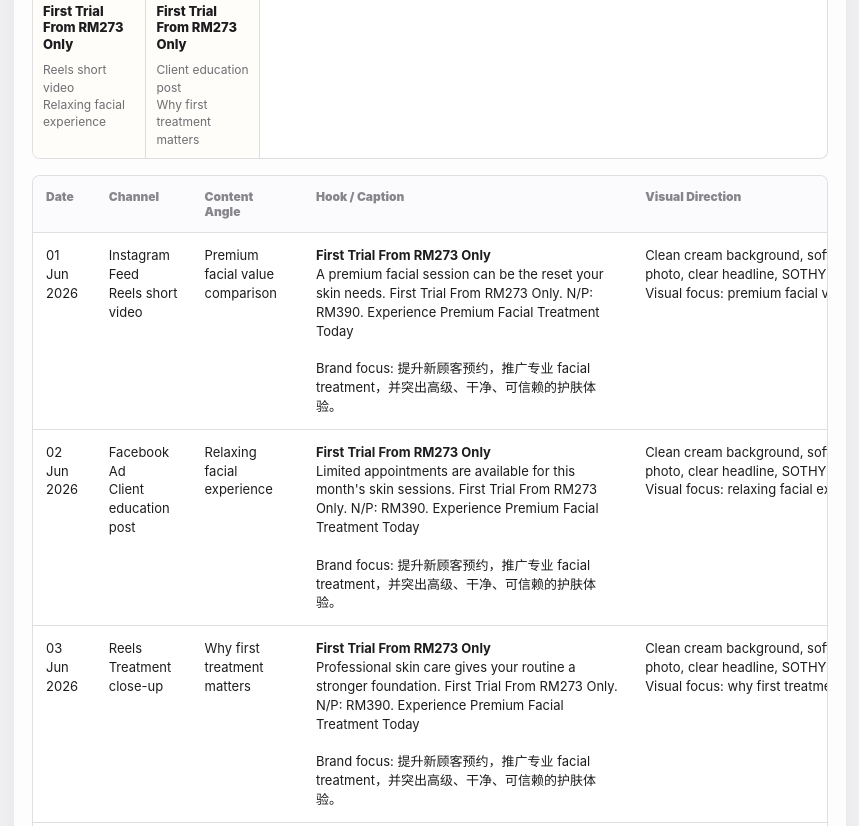
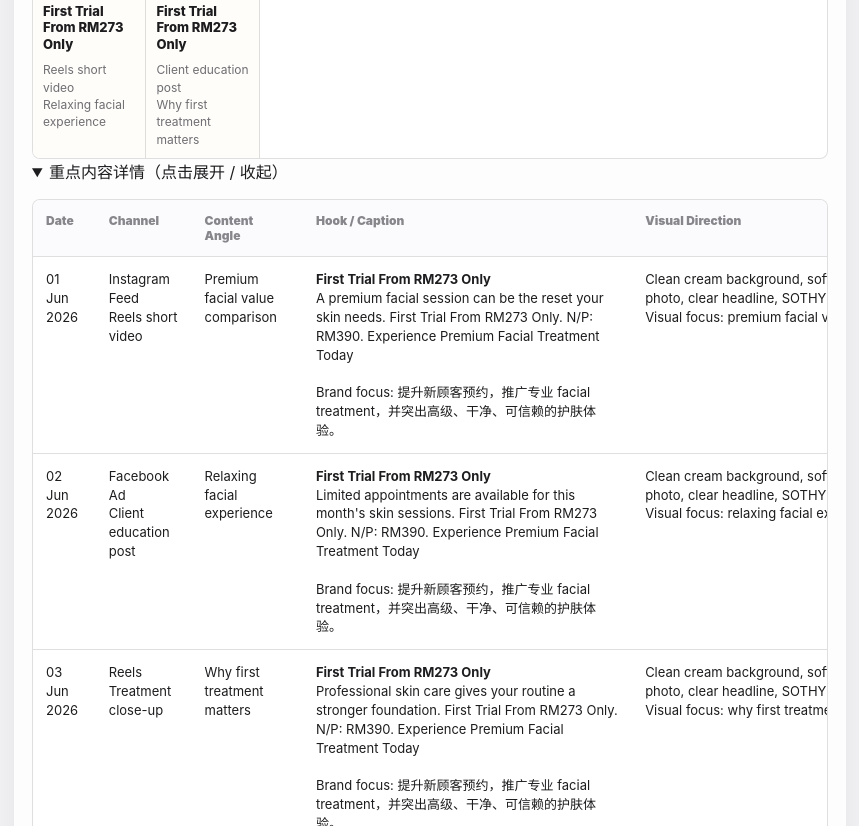
Before and after one commit to Ericsson326/sothys-content-planner, a website: page index.html in a window 1280 px wide. Shown: the part 994-1820 px from the top of the page, without its empty margins (411-1270 px from the left). Drawn offline with Linux system fonts and the light colour scheme; no server answers.

Commit message:
Add collapsible content details

```diff
--- a/index.html
+++ b/index.html
@@ -142,7 +142,8 @@
           </div>
           <div class="calendar-grid" id="calendarGrid"></div>
         </div>
-
+<details open>
+  <summary>重点内容详情（点击展开 / 收起）</summary>
         <div class="content-table-wrap">
           <table>
             <thead>
@@ -157,7 +158,7 @@
             </thead>
             <tbody id="planTable"></tbody>
           </table>
-        </div>
+        </div></details>
       </section>
     </main>
 
```
